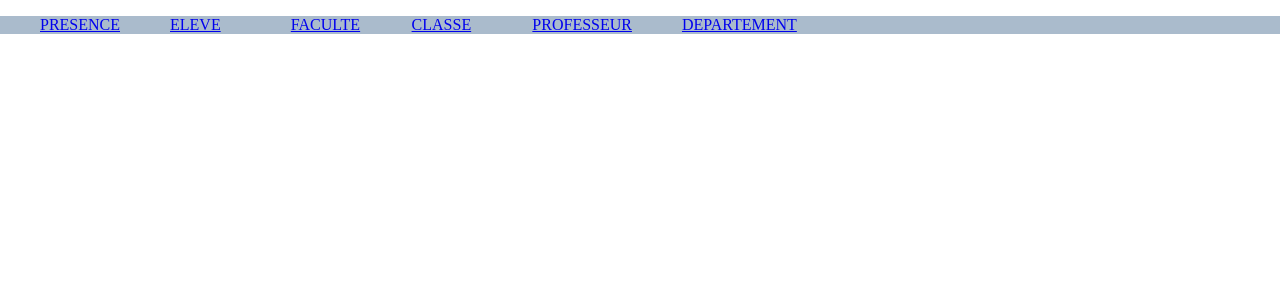
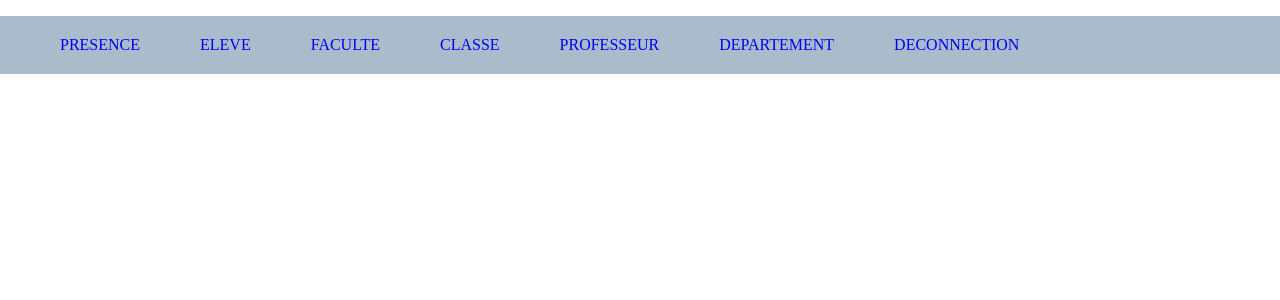
Before and after one commit to Jean-Lionel/guy_tp, a PHP site: page /guy_tp/index.php in a window 1280 px wide. Shown: the top 300 px of the page. Run offline with PHP 8.4, Linux system fonts and the light colour scheme; the visitor is signed in with stand-in values (Sample User, id 1).

Commit message:
add margin on content

```diff
--- a/asset/css/style.css
+++ b/asset/css/style.css
@@ -1,5 +1,15 @@
 body{
 	margin: 0;
+	padding: 0;
+	font-family: inherit;
+}
+
+.container{
+	margin: auto;
+}
+
+.content{
+	margin:0 5% 0 5% ;
 }
 
 table{
@@ -12,7 +22,14 @@ nav ul{
 	background: #abc;
 	display: grid;
 	grid-template-columns: repeat(10, 1fr);
-	grid-gap: 50px;
+	grid-gap: 20px;
+
+}
+nav ul li a{
+		display: block;
+		padding: 20px;
+		text-decoration: none;
+
 }
 button{
 	cursor: pointer;
--- a/include/footer.php
+++ b/include/footer.php
@@ -1,4 +1,4 @@
-
+		</div>
 	</div>
 </body>
 </html>
--- a/include/header.php
+++ b/include/header.php
@@ -7,8 +7,7 @@
 	<link rel="stylesheet" type="text/css" href="asset/css/style.css">
 </head>
 <body>
-
-	<div>
+	<div class="container">
 		<nav>
 			<ul>
 				<li> <a href="presence.php">PRESENCE</a> </li>
@@ -17,5 +16,8 @@
 				<li> <a href="classe.php">CLASSE</a> </li>
 				<li> <a href="professeur.php">PROFESSEUR</a> </li>
 				<li> <a href="departement.php">DEPARTEMENT</a> </li>
+				<li> <a href="logout.php">DECONNECTION</a> </li>
 			</ul>
 		</nav>
+
+		<div class="content">
--- a/login.php
+++ b/login.php
@@ -42,7 +42,7 @@ if (isset($_POST['connect'])) {
 			</div>
 			<div>
 				<label for="">MOT DE PASSE</label>
-				<input type="text" name="password" required>
+				<input type="password" name="password" required>
 			</div>
 			<div>
 				<label for=""></label>
--- /dev/null
+++ b/logout.php
@@ -0,0 +1,6 @@
+<?php
+session_start();
+
+unset($_SESSION['user']);
+
+header("Location: login.php");
```
Also changed, not shown: READM.md (added, +1 -0 lines).
